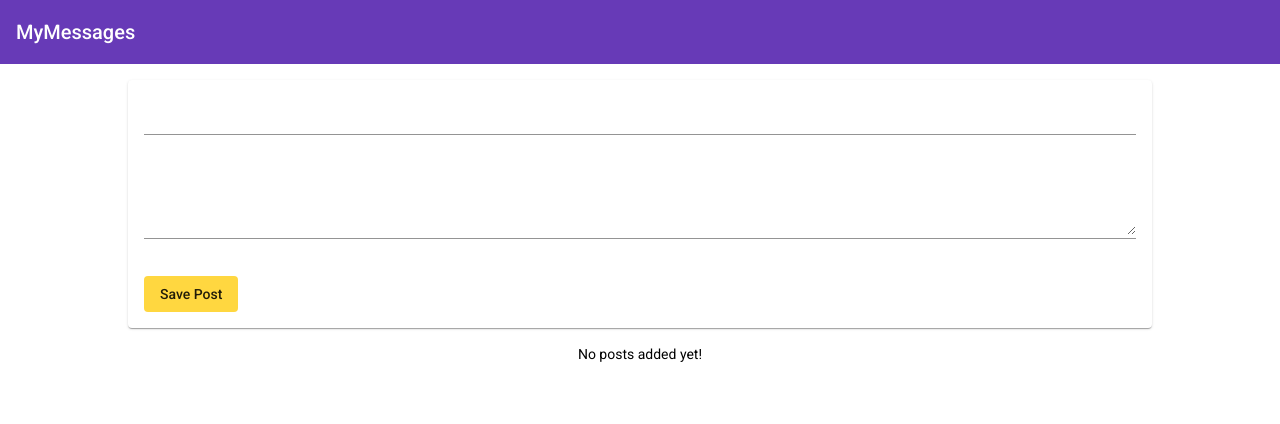
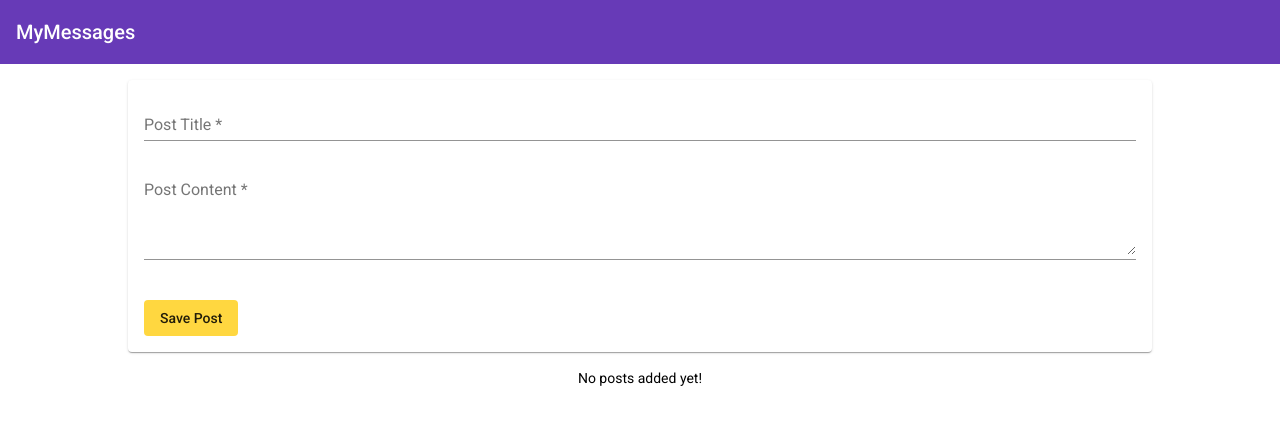
Before and after one commit to Maen22/PostsPsH, an Angular app: page / in a window 1280 px wide. Shown: the top 424 px of the page. Built offline with nearby package versions, Linux system fonts and the light colour scheme.

Commit message:
finalizing post form.

```diff
--- a/src/app/posts/post-create/post-create.component.css
+++ b/src/app/posts/post-create/post-create.component.css
@@ -1,6 +1,10 @@
 mat-form-field,
 textarea {
   width: 100%;
+}
+
+mat-form-field {
+  font-size: 1rem;
 }
 
 mat-error {
--- a/src/app/posts/post-create/post-create.component.html
+++ b/src/app/posts/post-create/post-create.component.html
@@ -8,6 +8,7 @@
         ngModel
         required
         minlength="3"
+        placeholder="Post Title"
         #title="ngModel"
       />
       <mat-error *ngIf="title.invalid">Please enter a post title</mat-error>
@@ -19,6 +20,7 @@
         name="content"
         ngModel
         required
+        placeholder="Post Content"
         #content="ngModel"
       ></textarea>
       <mat-error *ngIf="content.invalid">Please enter a post content</mat-error>
--- a/src/app/posts/post-create/post-create.component.ts
+++ b/src/app/posts/post-create/post-create.component.ts
@@ -18,5 +18,6 @@
     }
     const { title, content } = postForm.value;
     this.postsService.addPost(title, content);
+    postForm.resetForm();
   }
 }
--- a/src/app/posts/post-list/post-list.component.html
+++ b/src/app/posts/post-list/post-list.component.html
@@ -2,6 +2,10 @@
   <mat-expansion-panel *ngFor="let post of posts">
     <mat-expansion-panel-header>{{ post.title }}</mat-expansion-panel-header>
     <p>{{ post.content }}</p>
+    <mat-action-row>
+      <button mat-button color="primary">EDIT</button>
+      <button mat-button color="warn">DELETE</button>
+    </mat-action-row>
   </mat-expansion-panel>
 </mat-accordion>
 <p class="info-text mat-body-1" *ngIf="posts!.length === 0">
```
